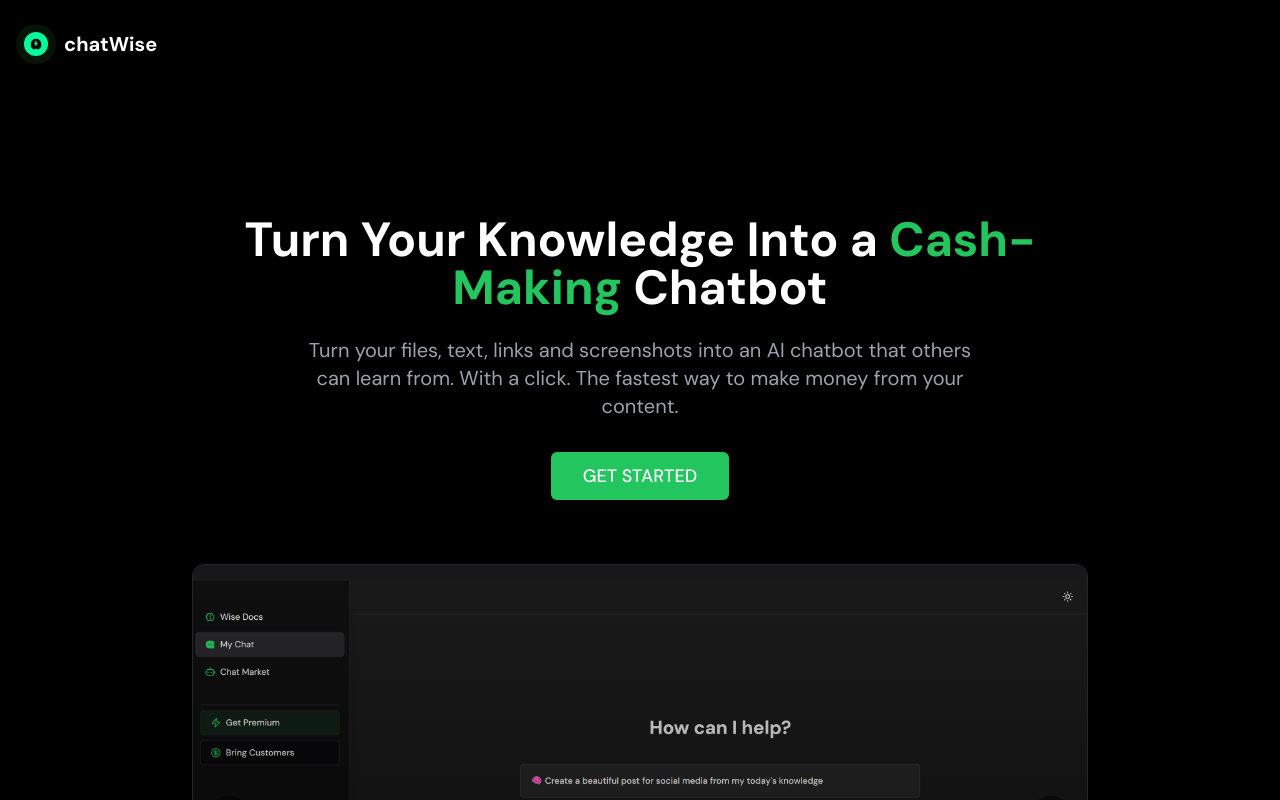
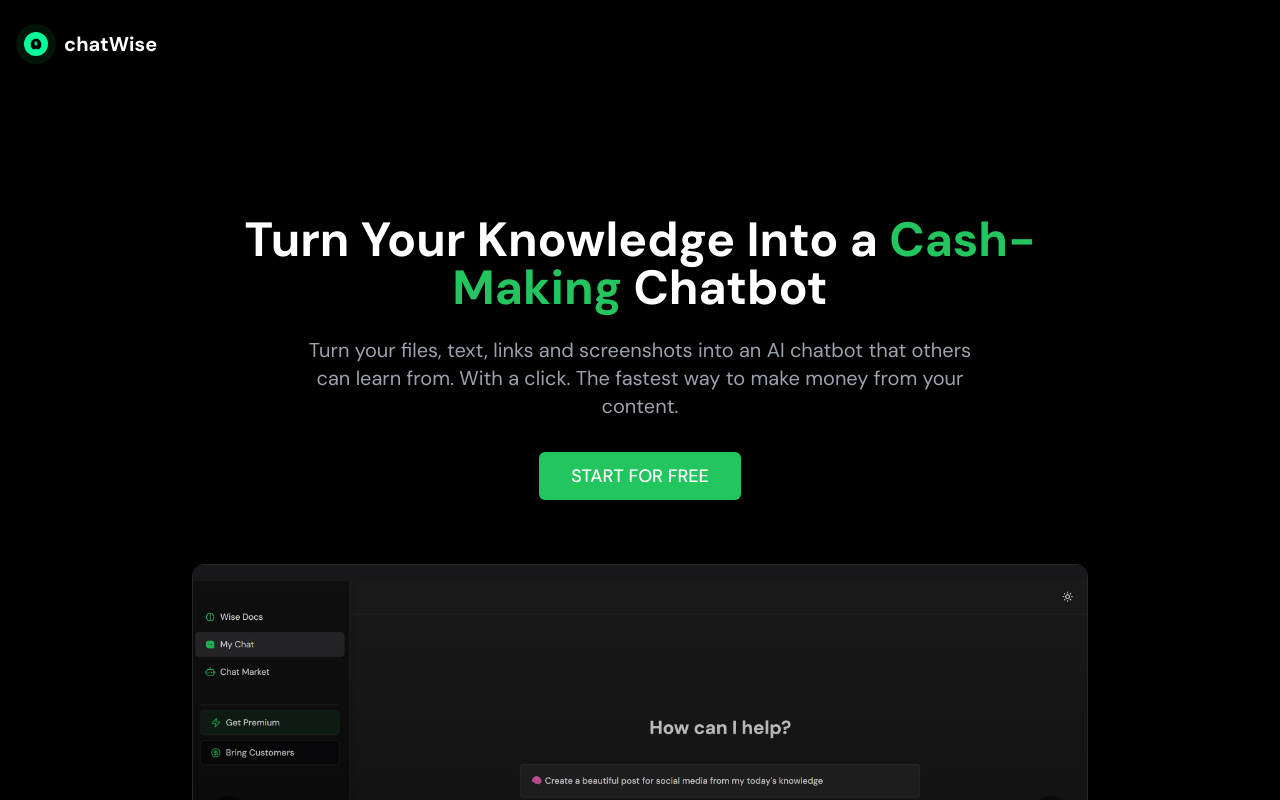
Before and after one commit to adaOctopus/chatwise-landing-page, a Next.js app: page / in a window 1280 px wide. Shown: the top 800 px of the page. Built offline with nearby package versions, Linux system fonts and the light colour scheme.

Commit message:
Free button

```diff
--- a/app/page.tsx
+++ b/app/page.tsx
@@ -92,7 +92,7 @@ export default function Home() {
 
           <Link href="https://www.chatwise.live" target="_blank">
 
-            GET STARTED
+            START FOR FREE
             {/* <ArrowRight className="ml-2 h-5 w-5" /> */}
 
           </Link>
```
